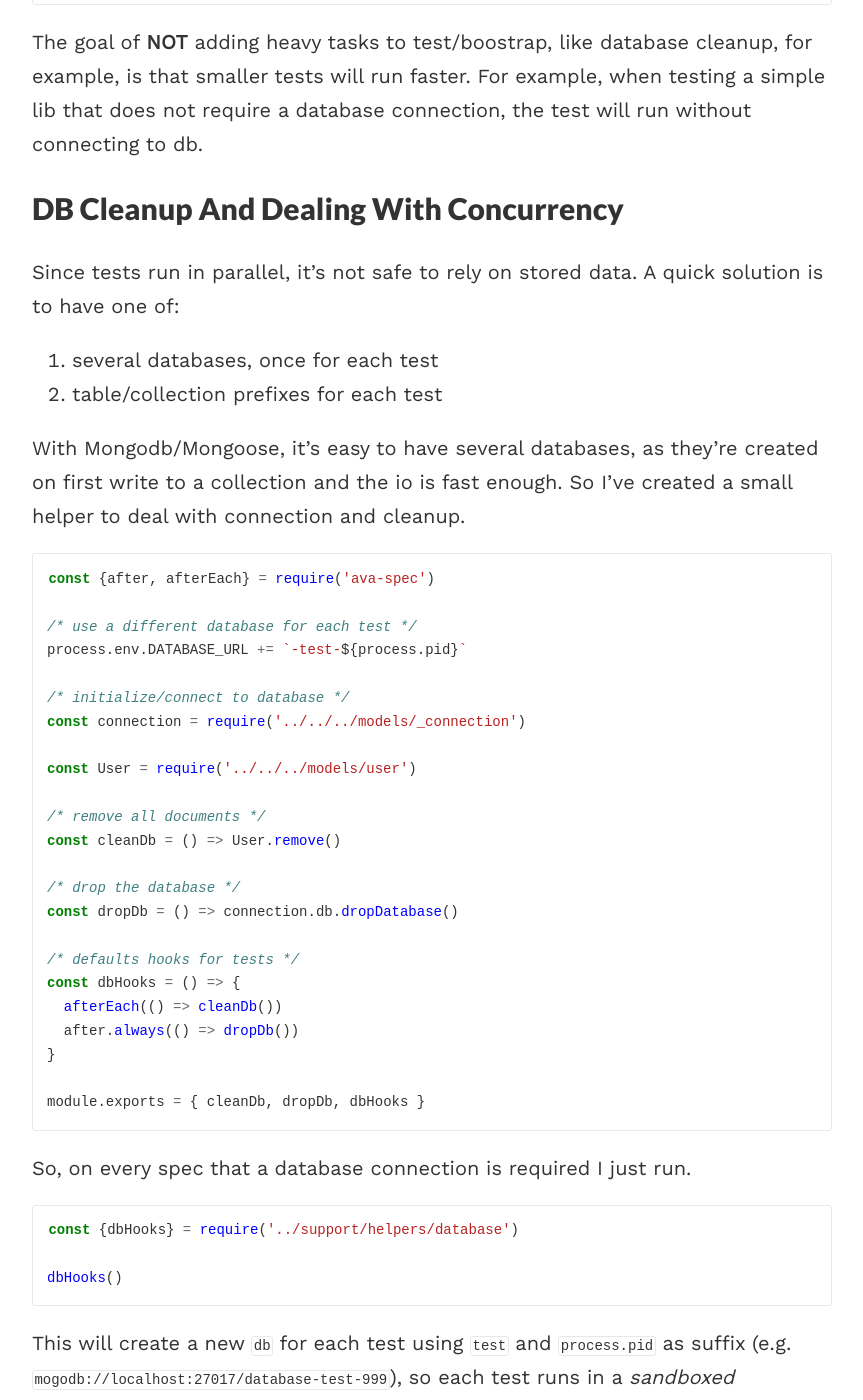
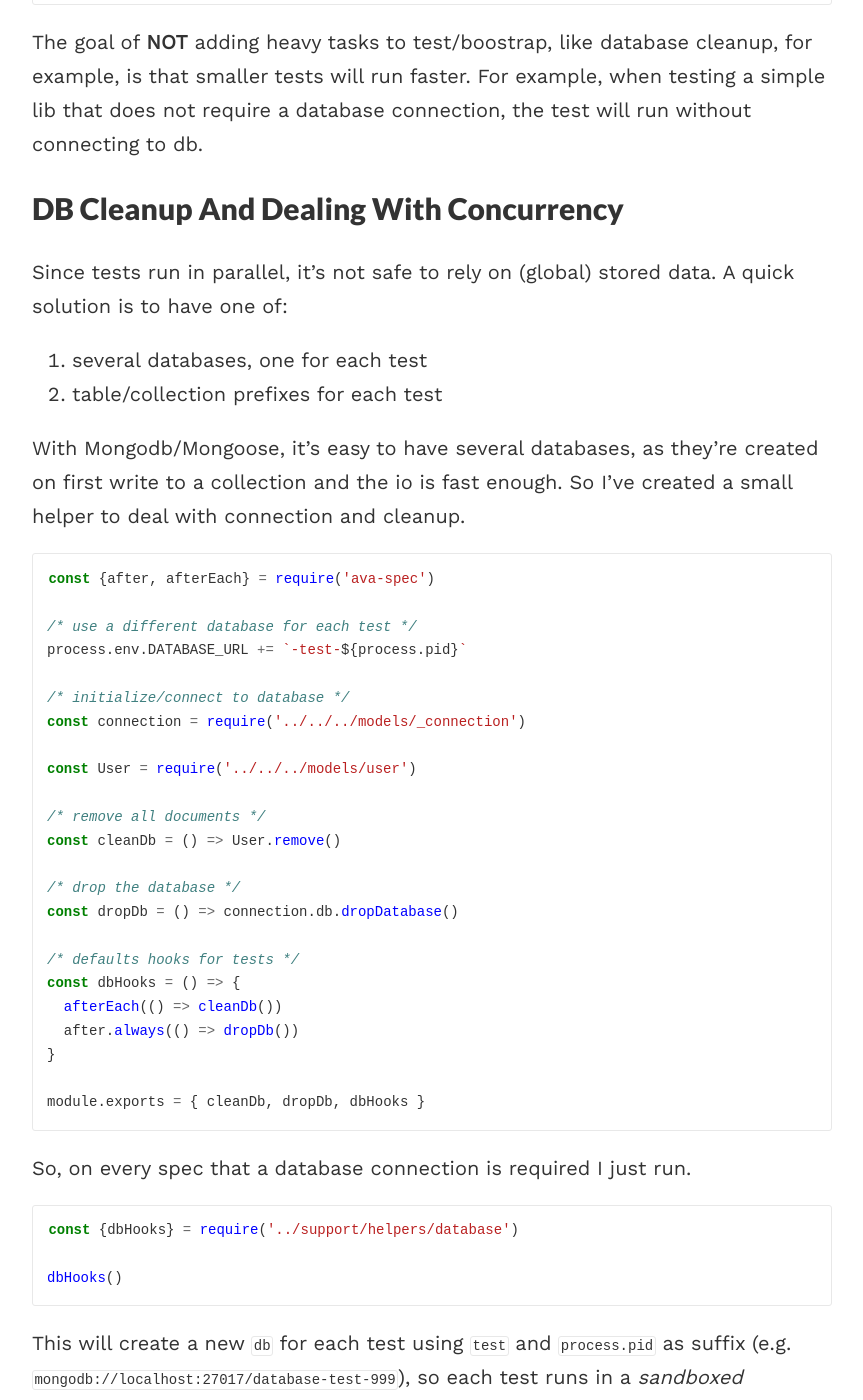
Before and after one commit to paulodiovani/blog.diovani.com, a Jekyll site: the page built from technology/_posts/2017-04-11-parallel-tests-with-ava.md, in a window 1280 px wide and 1400 px high, scrolled down 2893 px. Shown: the whole window, without its empty margins (208-1071 px from the left). Built offline with Jekyll 4.4.1, drawn with Linux system fonts in a browser that asks for light colours; nearby versions of some CDN libraries; comment, search, counter and statistics services are not loaded.

Commit message:
Fix some typos

````diff
--- a/technology/_posts/2017-04-11-parallel-tests-with-ava.md
+++ b/technology/_posts/2017-04-11-parallel-tests-with-ava.md
@@ -88,9 +88,9 @@ The goal of **NOT** adding heavy tasks to test/boostrap, like database cleanup,
 
 ## DB cleanup and dealing with concurrency
 
-Since tests run in parallel, it's not safe to rely on stored data. A quick solution is to have one of:
+Since tests run in parallel, it's not safe to rely on (global) stored data. A quick solution is to have one of:
 
-1. several databases, once for each test
+1. several databases, one for each test
 2. table/collection prefixes for each test
 
 With Mongodb/Mongoose, it's easy to have several databases, as they're created on first write to a collection and the io is fast enough. So I've created a small helper to deal with connection and cleanup.
@@ -129,7 +129,7 @@ const {dbHooks} = require('../support/helpers/database')
 dbHooks()
 ```
 
-This will create a new `db` for each test using `test` and `process.pid` as suffix (e.g. `mogodb://localhost:27017/database-test-999`), so each test runs in a _sandboxed_ database.
+This will create a new `db` for each test using `test` and `process.pid` as suffix (e.g. `mongodb://localhost:27017/database-test-999`), so each test runs in a _sandboxed_ database.
 
 ## Caveats and Conclusions
 
````
